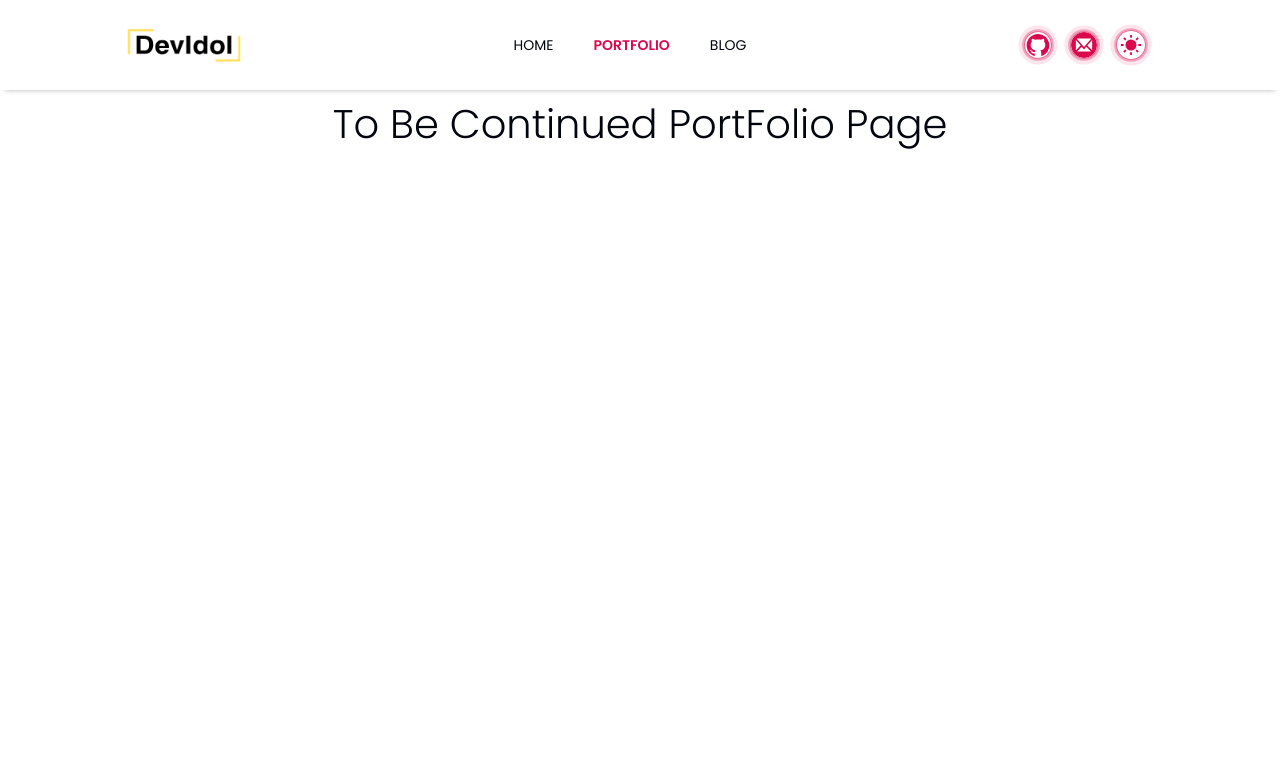
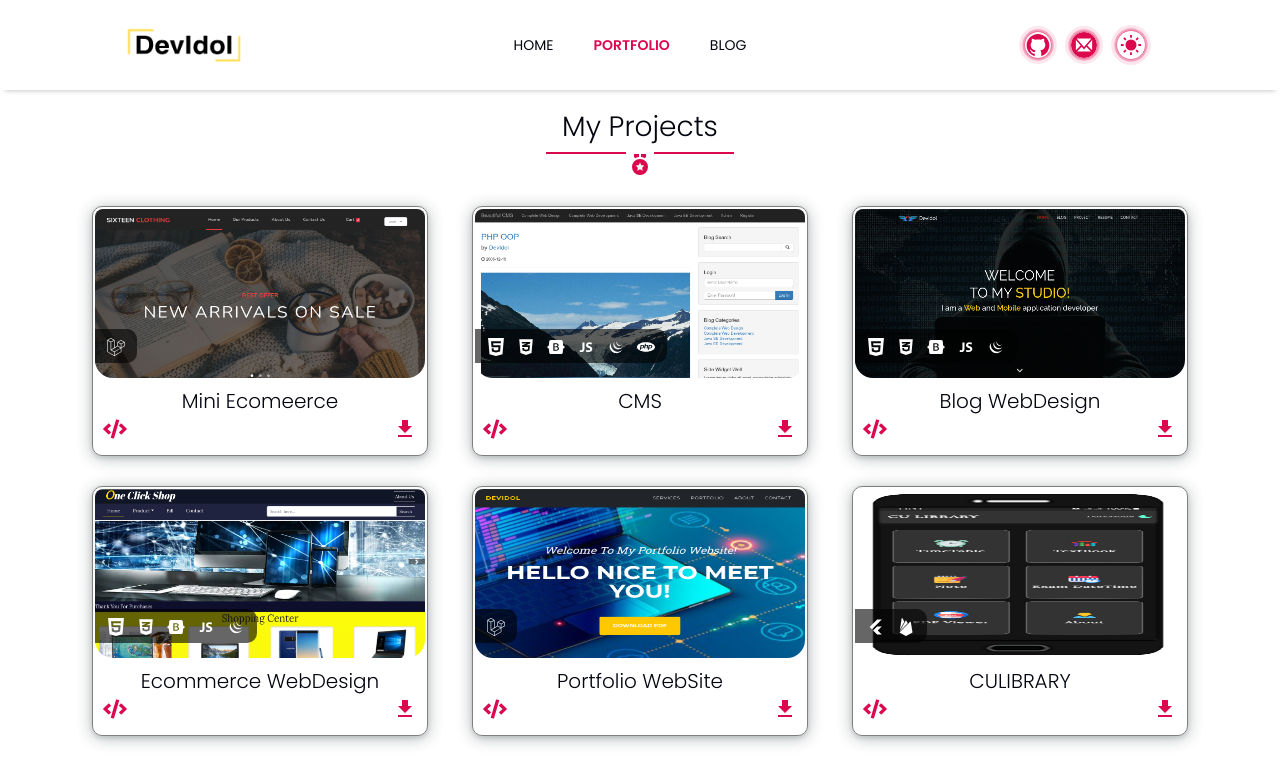
Before and after one commit to DevIdol/resume, a React (Create React App) app: page /portfolio in a window 1280 px wide. Shown: the top 784 px of the page. Built offline with nearby package versions, Linux system fonts and the light colour scheme.

Commit message:
Portfolio

```diff
--- /dev/null
+++ b/src/Components/PortFolio/All/AllPortfolio.css
@@ -0,0 +1,62 @@
+.items {
+  height: 280px;
+  padding-bottom: 30px;
+}
+.portfolio-item {
+  position: relative;
+  margin: 10px;
+  height: 100%;
+  width: auto;
+}
+
+.img {
+  position: absolute;
+  border-radius: 10px 10px 20px 20px;
+  width: 100%;
+  height: 70%;
+  top: 0;
+  left: 0;
+  padding: 2px;
+  z-index: -1;
+}
+.language {
+  position: absolute;
+  left: 2px;
+  bottom: 92px;
+  border-radius: 0px 10px 10px 0px;
+  padding: 6px 6px;
+  background: rgba(0, 0, 0, 0.6);
+}
+.language span {
+  font-size: 18px;
+  padding: 6px;
+  color: var(--text-color);
+}
+.title {
+  font-size: 20px;
+  position: absolute;
+  left: 0px;
+  right: 0px;
+  bottom: 34px;
+}
+.code {
+  color: var(--clr-primary);
+  font-size: 24px;
+  position: absolute;
+  bottom: 12px;
+  left: 10px;
+}
+.download {
+  color: var(--clr-primary);
+  font-size: 24px;
+  position: absolute;
+  right: 10px;
+  bottom: 12px;
+}
+
+@media screen and (max-width: 1199px) {
+    .portfolio-item{
+        margin: 0px;
+    }
+
+}
--- /dev/null
+++ b/src/Components/PortFolio/All/AllPortfolio.jsx
@@ -0,0 +1,33 @@
+import React from "react";
+import { getPortfolioData } from "../PortfolioData";
+import Card from "../../Screens/Card";
+import "./AllPortfolio.css";
+import five from "../../../assets/project/five.png";
+const AllPortfolio = () => {
+  const porfoliodata = getPortfolioData();
+  return (
+    <div className="container">
+      <div className="row">
+        {porfoliodata.map((data) => {
+          return (
+            <div key={data.id} className="col-md-4 items">
+              <Card className="portfolio-item">
+                <img className="img" src={data.items.img} alt="" />
+                <div className="language">
+                  {data.items.language.map((item, index) => (
+                    <span key={index}>{item}</span>
+                  ))}
+                </div>
+                <a href={data.items.download} className="code">{data.items.code}</a>
+                <h6 className="title">{data.items.title}</h6>
+                <a href={data.items.download} className="download">{data.items.down}</a>
+              </Card>
+            </div>
+          );
+        })}
+      </div>
+    </div>
+  );
+};
+
+export default AllPortfolio;
--- a/src/Components/PortFolio/Portfolio.jsx
+++ b/src/Components/PortFolio/Portfolio.jsx
@@ -1,9 +1,19 @@
 import React from "react";
-
+import { RiMedalFill } from "react-icons/ri";
+import AllPortfolio from "./All/AllPortfolio";
+import Title from "../Screens/Title";
+import classes from "./Portfolio.module.css";
 const Portfolio = () => {
   return (
-    <div style={{ paddingTop: "100px", textAlign: "center" }}>
-      <h1>To Be Continued PortFolio Page</h1>
+    <section className={classes["portfolio-section"]}>
+      <div className={classes.title}>
+        <Title
+          title="My Projects"
+          icon={<RiMedalFill className={classes.icon} />}
+          className={classes.underline}
+        />
+      </div>
+      <AllPortfolio />
 
       <br />
       <br />
@@ -25,7 +35,7 @@ const Portfolio = () => {
       <br />
       <br />
       <br />
-    </div>
+    </section>
   );
 };
 
--- /dev/null
+++ b/src/Components/PortFolio/Portfolio.module.css
@@ -0,0 +1,14 @@
+.portfolio-section {
+  padding-top: 90px;
+}
+.title{
+    padding: 20px 0px;
+}
+.icon{
+    font-size: 24px;
+    color: var(--clr-primary);
+}
+.underline{
+    width: 80px;
+    background: var(--clr-primary);
+}
--- /dev/null
+++ b/src/Components/PortFolio/PortfolioData.jsx
@@ -0,0 +1,122 @@
+import { FaCode, FaCss3Alt, FaBootstrap, FaLaravel } from "react-icons/fa";
+import { MdDownload } from "react-icons/md";
+import { ImHtmlFive } from "react-icons/im";
+import { RiFlutterFill } from "react-icons/ri";
+import { DiJavascript1, DiJqueryLogo } from "react-icons/di";
+import { SiPhp, SiFirebase } from "react-icons/si";
+import culib from "../../assets/project/culibrary.png";
+import five from "../../assets/project/five.png";
+import four from "../../assets/project/four.png";
+import three from "../../assets/project/three.png";
+import two from "../../assets/project/two.png";
+import one from "../../assets/project/one.png";
+import apk from "../../assets/storage/culibrary.apk";
+
+const language = [
+  <ImHtmlFive />,
+  <FaCss3Alt />,
+  <FaBootstrap />,
+  <DiJavascript1 />,
+  <DiJqueryLogo />,
+];
+const code = <FaCode />;
+const down = <MdDownload />;
+
+const PortfolioData = [
+  {
+    id: 1,
+    type: "web",
+    items: {
+      img: five,
+      title: "Mini Ecomeerce",
+      describtion:
+        "Quae esse totam blanditiis modi aspernatur! Libero aspernatur autem voluptatibus modi doloremque perspiciatis rem id, deleniti accusantium minus nam ea quae vero!",
+      language: [<FaLaravel />],
+      code: code,
+      link: "https://github.com/DevIdol/sample_laravel_ecommerce",
+      down: down,
+      download:
+        "https://github.com/DevIdol/sample_laravel_ecommerce/archive/refs/heads/main.zip",
+    },
+  },
+  {
+    id: 2,
+    type: "web",
+    items: {
+      img: four,
+      title: "CMS",
+      describtion:
+        "Quae esse totam blanditiis modi aspernatur! Libero aspernatur autem voluptatibus modi doloremque perspiciatis rem id, deleniti accusantium minus nam ea quae vero!",
+      language: [...language, <SiPhp />],
+      code: code,
+      link: "https://github.com/DevIdol/php_tutorials/tree/main/cms",
+      down: down,
+      download:
+        "https://github.com/DevIdol/php_tutorials/archive/refs/heads/main.zip",
+    },
+  },
+  {
+    id: 3,
+    type: "web",
+    items: {
+      img: three,
+      title: "Blog WebDesign",
+      describtion:
+        "Quae esse totam blanditiis modi aspernatur! Libero aspernatur autem voluptatibus modi doloremque perspiciatis rem id, deleniti accusantium minus nam ea quae vero!",
+      language: [...language],
+      code: code,
+      link: "https://github.com/DevIdol/portfo",
+      down: down,
+      download: "https://github.com/DevIdol/portfo/archive/refs/heads/main.zip",
+    },
+  },
+  {
+    id: 4,
+    type: "web",
+    items: {
+      img: one,
+      title: "Ecommerce WebDesign",
+      describtion:
+        "Quae esse totam blanditiis modi aspernatur! Libero aspernatur autem voluptatibus modi doloremque perspiciatis rem id, deleniti accusantium minus nam ea quae vero!",
+      language: [...language],
+      code: code,
+      link: "https://github.com/DevIdol/onlineshop-webDesign",
+      down: down,
+      download:
+        "https://github.com/DevIdol/onlineshop-webDesign/archive/refs/heads/main.zip",
+    },
+  },
+  {
+    id: 5,
+    type: "web",
+    items: {
+      img: two,
+      title: "Portfolio WebSite",
+      describtion:
+        "Quae esse totam blanditiis modi aspernatur! Libero aspernatur autem voluptatibus modi doloremque perspiciatis rem id, deleniti accusantium minus nam ea quae vero!",
+      language: [<FaLaravel />],
+      code: code,
+      link: "https://github.com/DevIdol/sample_portfolio_website_with_laravel",
+      down: down,
+      download:
+        "https://github.com/DevIdol/sample_portfolio_website_with_laravel/archive/refs/heads/main.zip",
+    },
+  },
+  {
+    id: 6,
+    type: "mobile",
+    items: {
+      img: culib,
+      title: "CULIBRARY",
+      describtion:
+        "Quae esse totam blanditiis modi aspernatur! Libero aspernatur autem voluptatibus modi doloremque perspiciatis rem id, deleniti accusantium minus nam ea quae vero!",
+      language: [<RiFlutterFill />, <SiFirebase />],
+      code: code,
+      link: "https://github.com/DevIdol/culibrary_mobileApp_sourceCode",
+      down: down,
+      download: apk,
+    },
+  },
+];
+
+export const getPortfolioData = () => PortfolioData;
--- a/src/Components/Screens/Card.module.css
+++ b/src/Components/Screens/Card.module.css
@@ -1,6 +1,5 @@
 .card {
-  background: var(--clr-bcg);
-  box-shadow: rgba(128, 128, 128, 0.6) 0px 3px 8px;
+  box-shadow: rgba(14, 30, 37, 0.12) 0px 2px 4px 0px, rgba(14, 30, 37, 0.32) 0px 2px 16px 0px;
   border-radius: 10px;
   border: 1px solid #808080;
   text-align: center;
```
